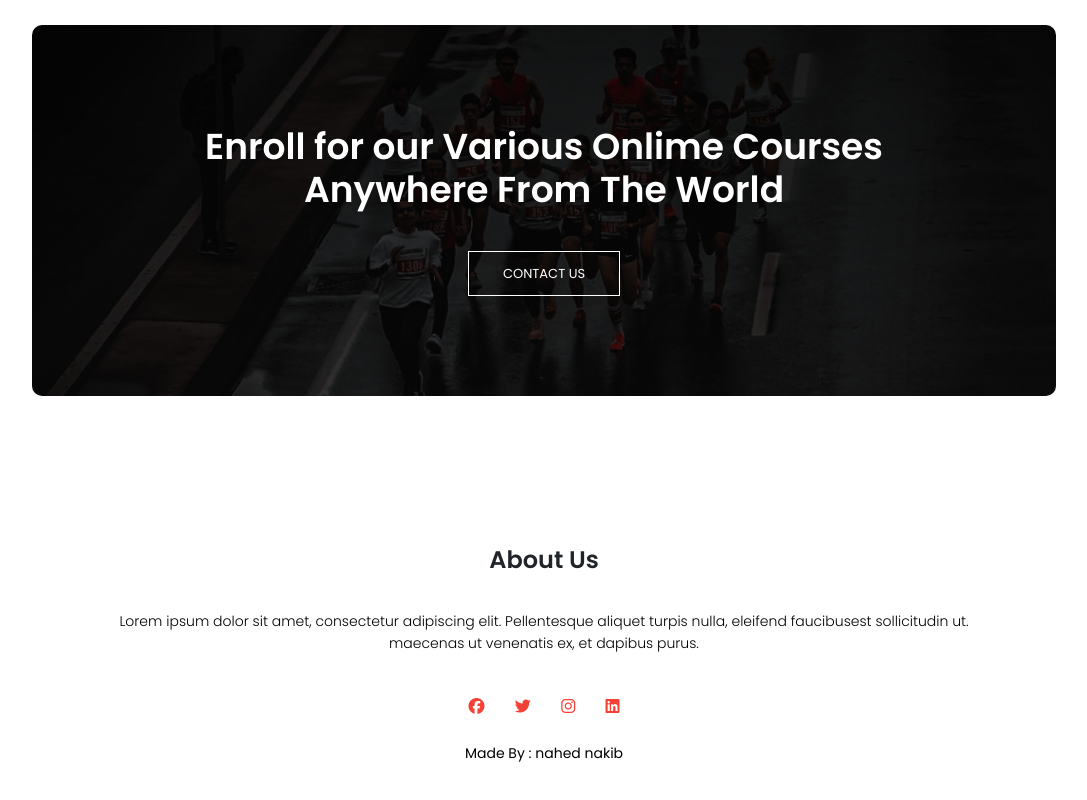
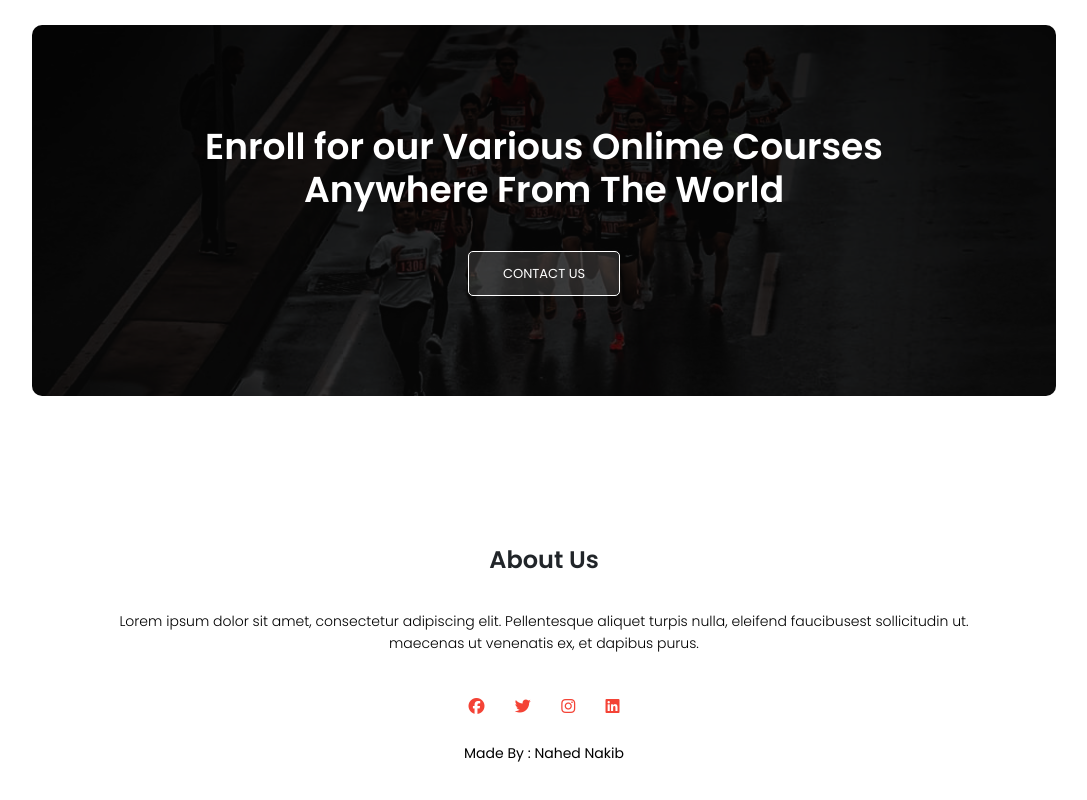
Before and after one commit to nakibnahed/nakibnahed.github.io, a plain HTML site: page index.html in a window 1280 px wide. Shown: the part 4259-5059 px from the top of the page, without its empty margins (96-1183 px from the left). Drawn offline with nearby package versions, Linux system fonts and the light colour scheme.

Commit message:
link added

```diff
--- a/index.html
+++ b/index.html
@@ -247,7 +247,7 @@
             <a href="https://www.instagram.com/nahed_nakib/?hl=en" target="_blenk"> <i class="fa fa-instagram"></i></a>
             <i class="fa fa-linkedin"></i>
         </div>
-        <p> <strong>Made By : <a href="https://www.instagram.com/nahed_nakib/?hl=en" target="_blank">nahed nakib
+        <p> <strong>Made By : <a href="https://www.linkedin.com/in/nahed-nakib-450ab9239" target="_blank">Nahed Nakib
             </strong></a>
         </p>
     </section>
--- a/style.css
+++ b/style.css
@@ -554,6 +554,12 @@ h3 {
     padding: 100px 0;
 }
 
+.cta a {
+    color: #fff;
+    border-radius: 5px;
+    background-color: rgba(255, 255, 255, 0.13);
+}
+
 .cta h1 {
     color: #fff;
     margin-bottom: 40px;
```
